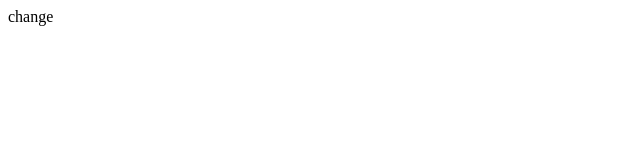
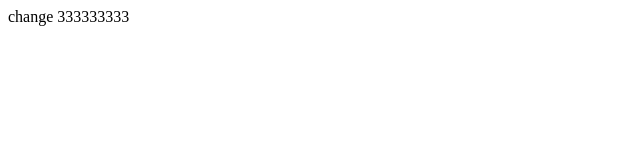
Before and after one commit to AlexandrLitkevich/demo_otus, a plain HTML site: page index.html in a window 1280 px wide. Shown: the whole page, without its empty margins (0-640 px from the left). Drawn offline with Linux system fonts and the light colour scheme.

Commit message:
merge conflict

```diff
--- a/index.html
+++ b/index.html
@@ -1,5 +1,5 @@
 <!DOCTYPE html>
 
 <body>
-  <div>change</div>
+  <div>change 333333333</div>
 </body>
```
